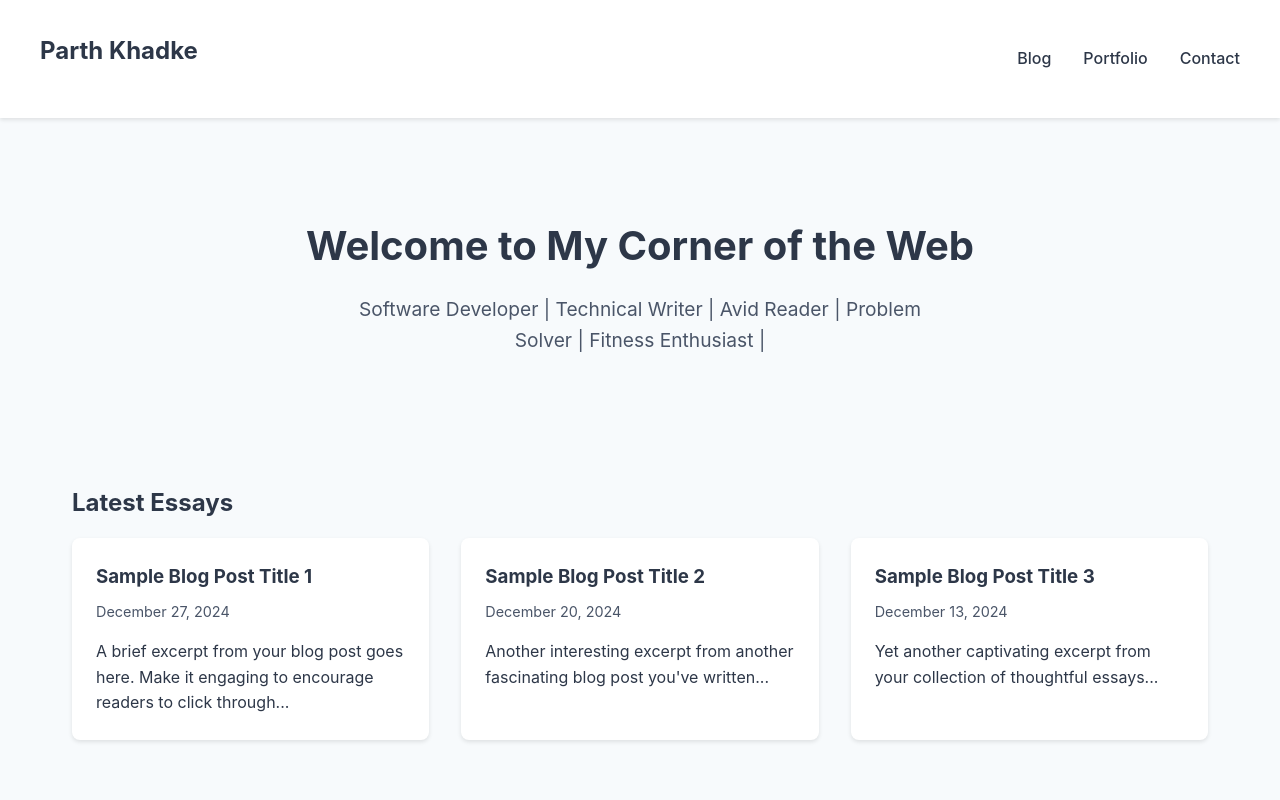
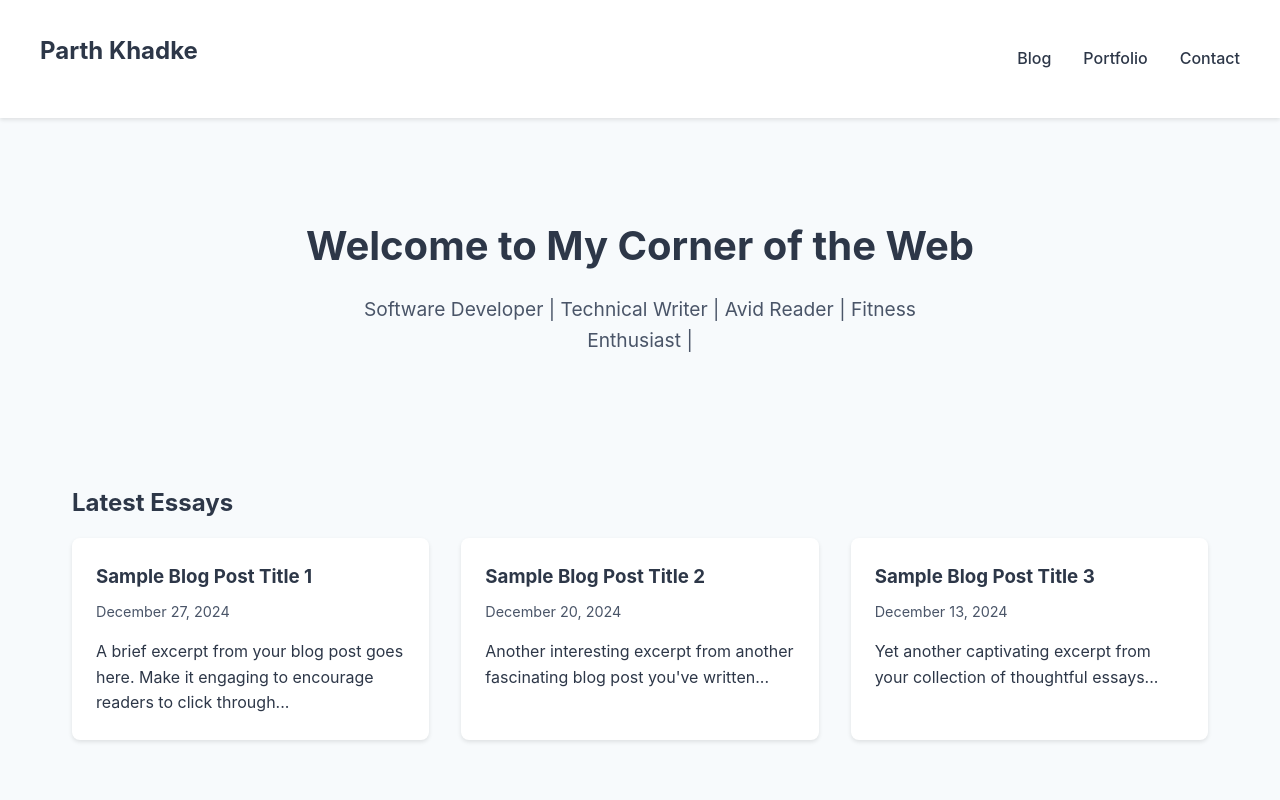
Before and after one commit to parth-khadke/Blog, a plain HTML site: page index.html in a window 1280 px wide. Shown: the top 800 px of the page. Drawn offline with Linux system fonts and the light colour scheme.

Commit message:
Update index.html
removed problem solver

```diff
--- a/index.html
+++ b/index.html
@@ -182,7 +182,7 @@
     <main>
         <section class="hero">
             <h1>Welcome to My Corner of the Web</h1>
-            <p>Software Developer | Technical Writer | Avid Reader | Problem Solver | Fitness Enthusiast |</p>
+            <p>Software Developer | Technical Writer | Avid Reader | Fitness Enthusiast |</p>
         </section>
 
         <section id="blog">
```
